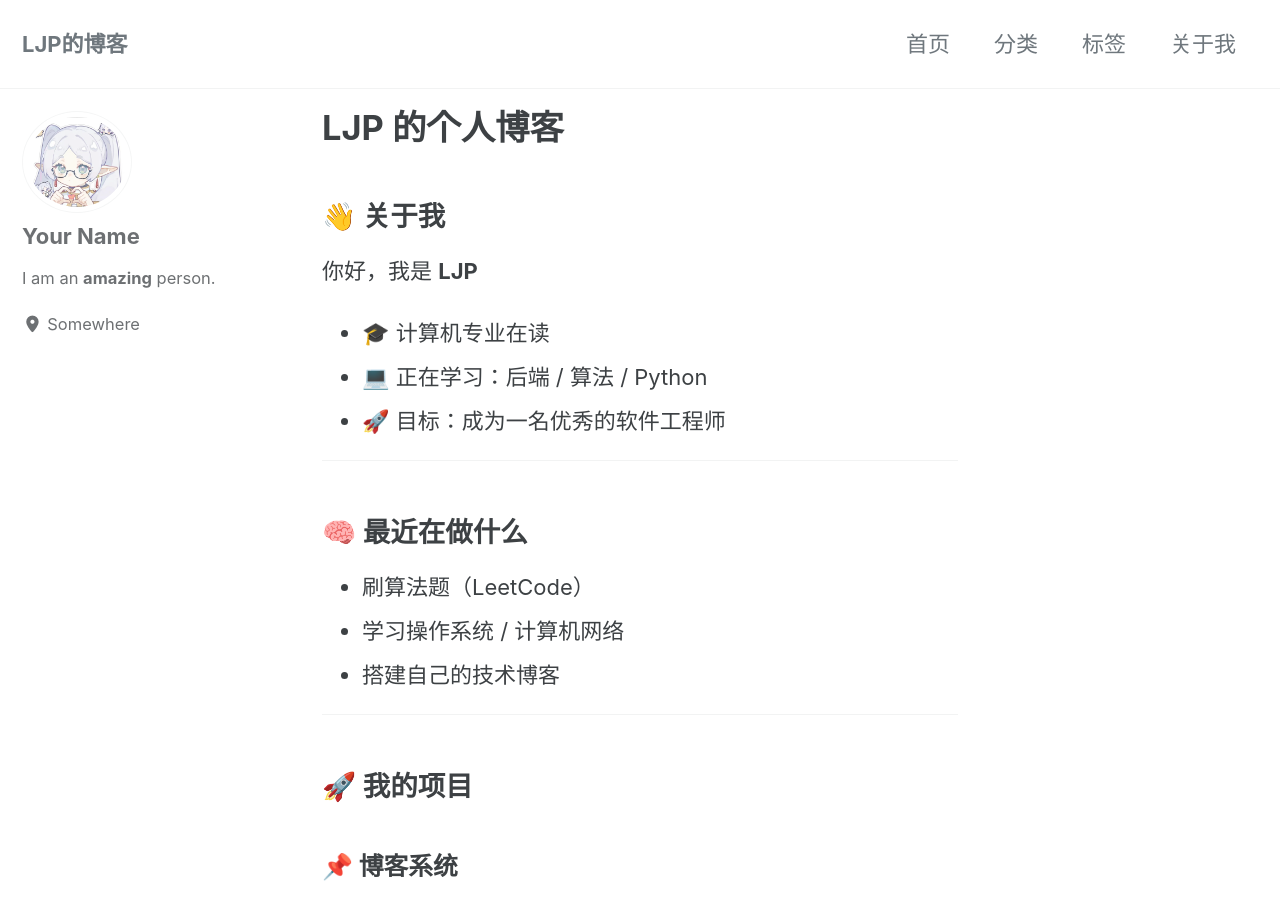
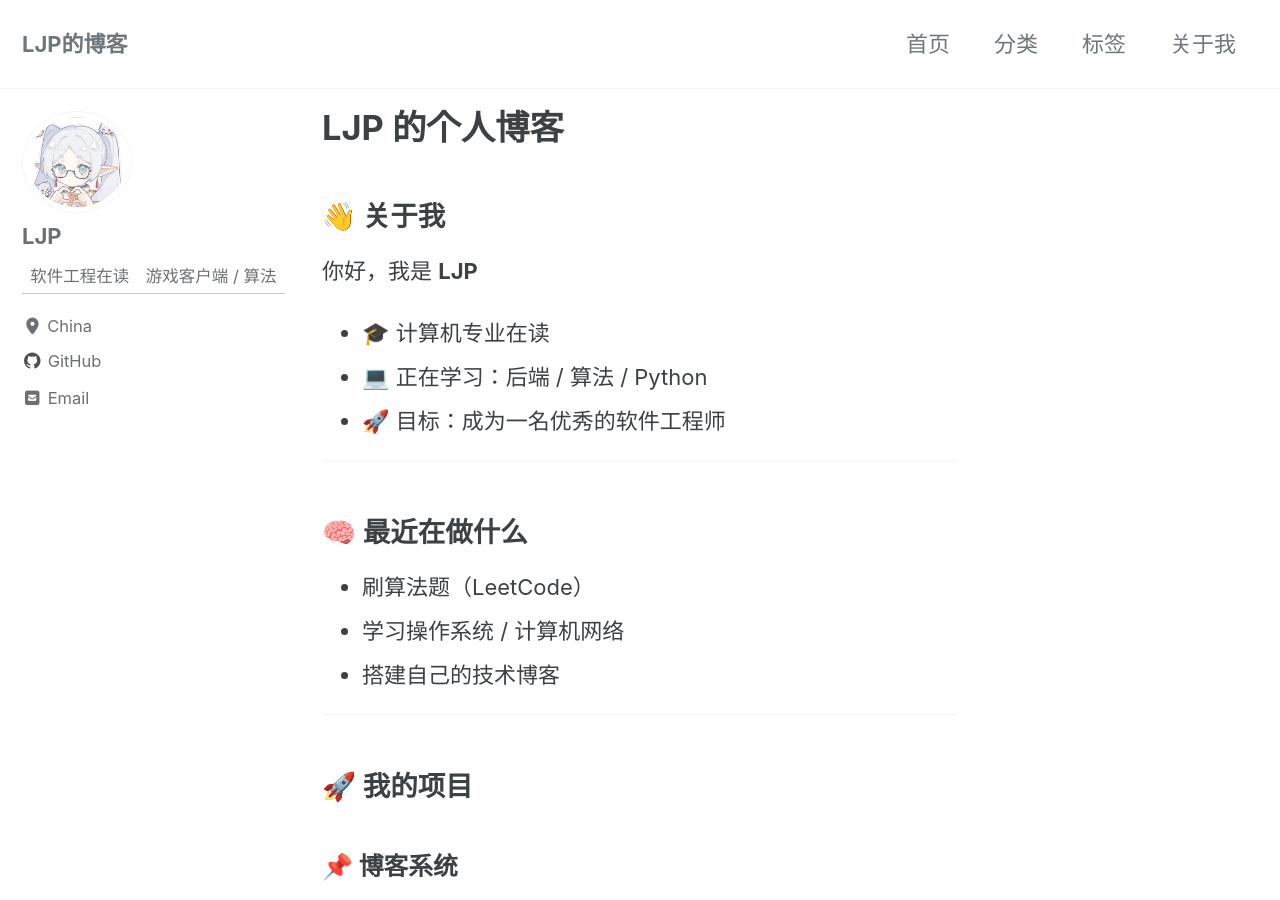
Before and after one commit to LJP3315/LJP3315.github.io, a Jekyll site: the page built from index.md, in a window 1280 px wide and 900 px high. Built offline with Jekyll 4.4.1, drawn with Linux system fonts in a browser that asks for light colours; cached includes are drawn as plain includes.

Commit message:
Modify author details and add GitHub link
Updated author information and added GitHub link.

```diff
--- a/_config.yml
+++ b/_config.yml
@@ -114,11 +114,11 @@ analytics:
 
 # Site Author
 author:
-  name             : "Your Name"
+  name             : LJP
   avatar           : /assets/images/avatar.jpg
-  bio              : "I am an **amazing** person."
-  location         : "Somewhere"
-  email            :
+  bio              : 软件工程在读 | 游戏客户端 / 算法
+  location         : China
+  email            : 3382353764@qq.com
   # fediverse      : "@you@instance.social"  # used for fediverse:creator meta tag
   links:
     - label: "Email"
@@ -133,9 +133,9 @@ author:
     - label: "Facebook"
       icon: "fab fa-fw fa-square-facebook"
       # url: "https://facebook.com/"
-    - label: "GitHub"
-      icon: "fab fa-fw fa-github"
-      # url: "https://github.com/"
+    - label: GitHub
+      icon: fab fa-github
+      url: https://github.com/LJP3315
     - label: "Instagram"
       icon: "fab fa-fw fa-instagram"
       # url: "https://instagram.com/"
```
